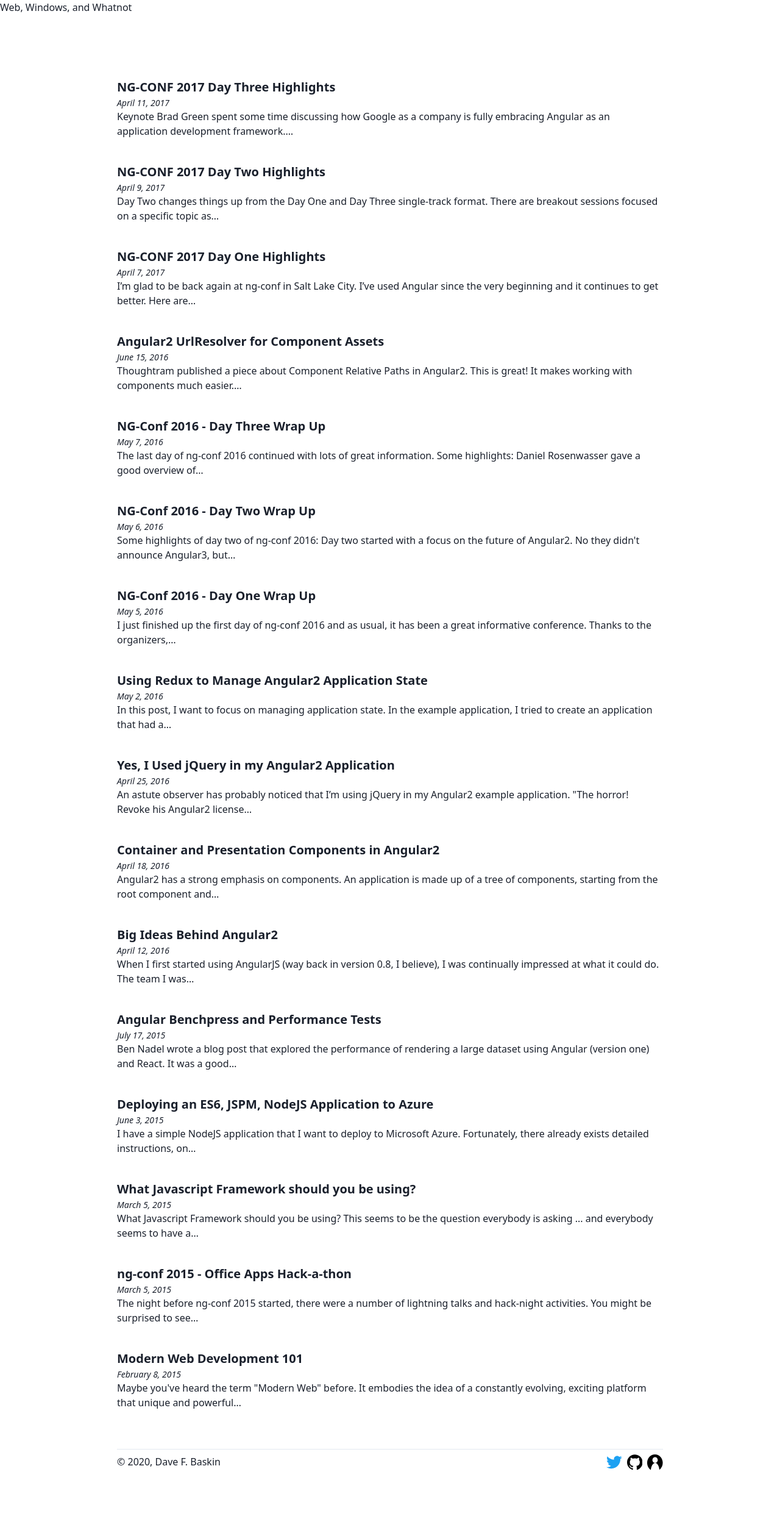
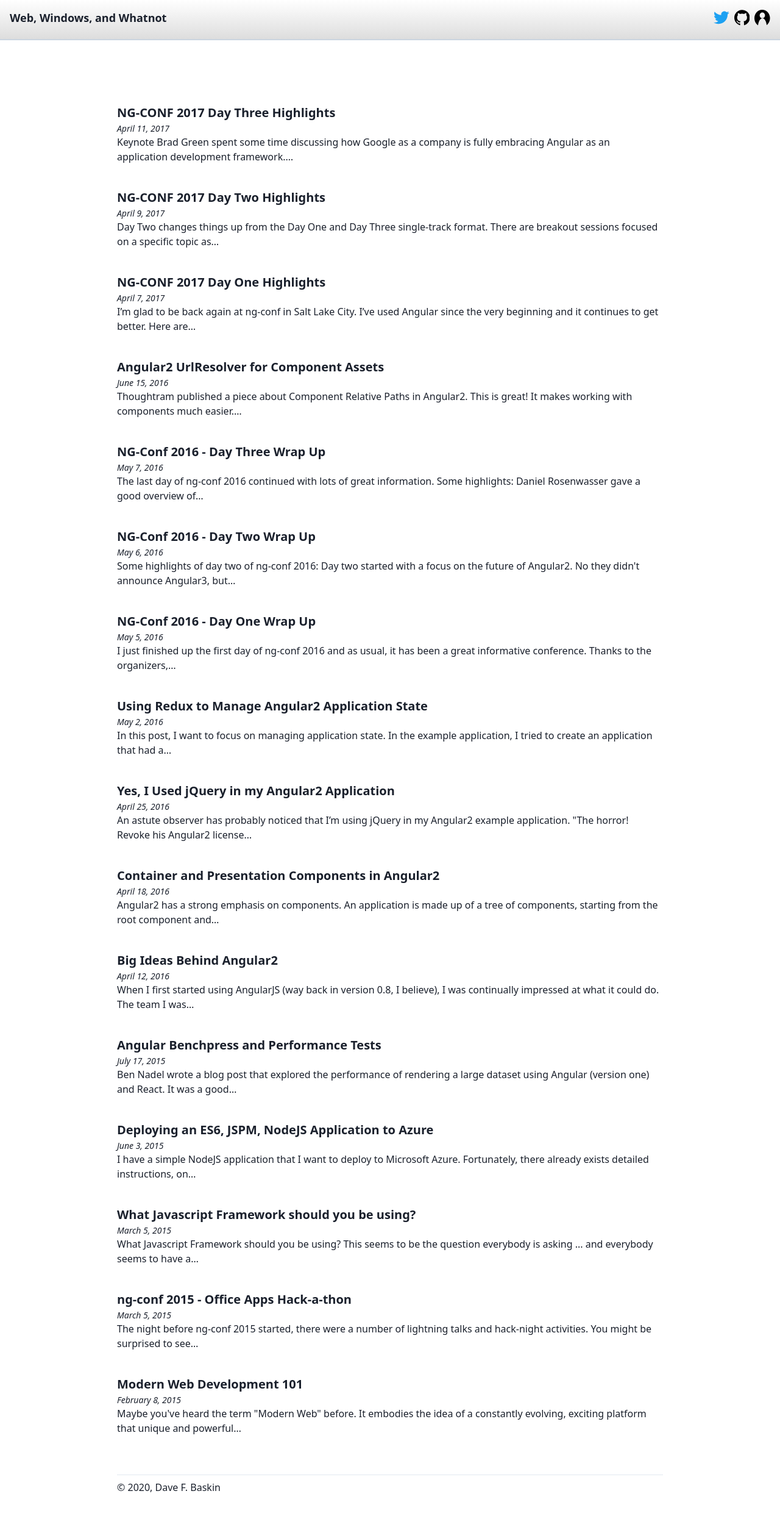
Before and after one commit to dfbaskin/dfbaskin-blog, a Gatsby site: page / in a window 1280 px wide. Shown: the whole page at 61% size. Built offline with nearby package versions, Linux system fonts and the light colour scheme; Gatsby itself is replaced by a stand-in of ours; some packages are replaced by stand-ins of ours.

Commit message:
Updating headers.

```diff
--- /dev/null
+++ b/src/components/footer.css
@@ -0,0 +1,9 @@
+.blog-footer {
+  @apply border-t border-gray-300 pt-2 flex;
+  > div:nth-of-type(1) {
+    @apply flex-auto;
+  }
+  > div:nth-of-type(2) {
+    @apply flex-none;
+  }
+}
--- a/src/components/footer.js
+++ b/src/components/footer.js
@@ -1,20 +1,15 @@
 import React from "react";
-
-import TwitterLink from "./twitterLink";
-import GitHubLink from "./githubLink";
-import MeLink from "./meLink";
+import "./footer.css";
+import { Link } from "gatsby";
 
 const Footer = ({ children }) => {
   const year = new Date().getFullYear();
-
   return (
-    <footer>
-      <div>© {year}, Dave F. Baskin</div>
+    <footer className="blog-footer default-width">
       <div>
-        <TwitterLink />
-        <GitHubLink />
-        <MeLink />
+        © {year}, <Link to="/about">Dave F. Baskin</Link>
       </div>
+      <div>{children}</div>
     </footer>
   );
 };
--- /dev/null
+++ b/src/components/header.css
@@ -0,0 +1,22 @@
+.blog-header {
+  @apply p-4 border-gray-400 border-b-2 flex;
+  background: linear-gradient(#fff, #ddd);
+  > div:nth-of-type(1) {
+    @apply flex-auto;
+  }
+  > div:nth-of-type(2) {
+    @apply flex-none;
+  }
+
+  h1 {
+    @apply font-semibold text-lg inline-block;
+  }
+
+  .icon-link {
+    @apply inline-block ml-2;
+    > svg {
+      width: 1.6rem;
+      height: 1.6rem;
+    }
+  }
+}
--- a/src/components/header.js
+++ b/src/components/header.js
@@ -1,15 +1,24 @@
 import React from "react";
 import { Link } from "gatsby";
+import TwitterLink from "./twitterLink";
+import GitHubLink from "./githubLink";
+import MeLink from "./meLink";
 import { useSiteMetadata } from "../hooks";
+import "./header.css";
 
 const Header = () => {
   const { title } = useSiteMetadata();
   return (
-    <header>
+    <header className="blog-header">
       <div>
         <h1>
           <Link to="/">{title}</Link>
         </h1>
+      </div>
+      <div>
+        <TwitterLink />
+        <GitHubLink />
+        <MeLink />
       </div>
     </header>
   );
--- a/src/components/meLink.js
+++ b/src/components/meLink.js
@@ -1,8 +1,9 @@
 import React from "react";
+import { Link } from "gatsby";
 
 const MeLink = () => {
   return (
-    <a href="/about" className="icon-link">
+    <Link to="/about" className="icon-link">
       <svg role="img" viewBox="0 0 24 24">
         <title>About Me</title>
         <path
@@ -10,7 +11,7 @@
 	C24,5.8,18.6,0,12,0z M12.2,13c-2.3,0-4.1-2-4.1-4.4s1.8-4.4,4.1-4.4c2.3,0,4.1,2,4.1,4.4S14.5,13,12.2,13z"
         />
       </svg>
-    </a>
+    </Link>
   );
 };
 
--- a/src/components/posts.js
+++ b/src/components/posts.js
@@ -8,7 +8,7 @@
   return (
     <Layout>
       <SEO title={mdx.frontmatter.title} />
-      <article className="markdown">
+      <article className="markdown default-width">
         <header>
           <h1>{mdx.frontmatter.title}</h1>
         </header>
--- a/src/styles/global.css
+++ b/src/styles/global.css
@@ -25,7 +25,6 @@
 }
 
 .markdown {
-  @apply default-width;
   h1 {
     @apply text-2xl font-semibold;
   }
@@ -46,22 +45,4 @@
   }
 }
 
-footer {
-  @apply default-width border-t border-gray-300 pt-2 flex;
-  > div:nth-of-type(1) {
-    @apply flex-auto;
-  }
-  > div:nth-of-type(2) {
-    @apply flex-none;
-  }
-
-  .icon-link {
-    @apply inline-block ml-2;
-    > svg {
-      width: 1.6rem;
-      height: 1.6rem;
-    }
-  }
-}
-
 @tailwind utilities;
```
